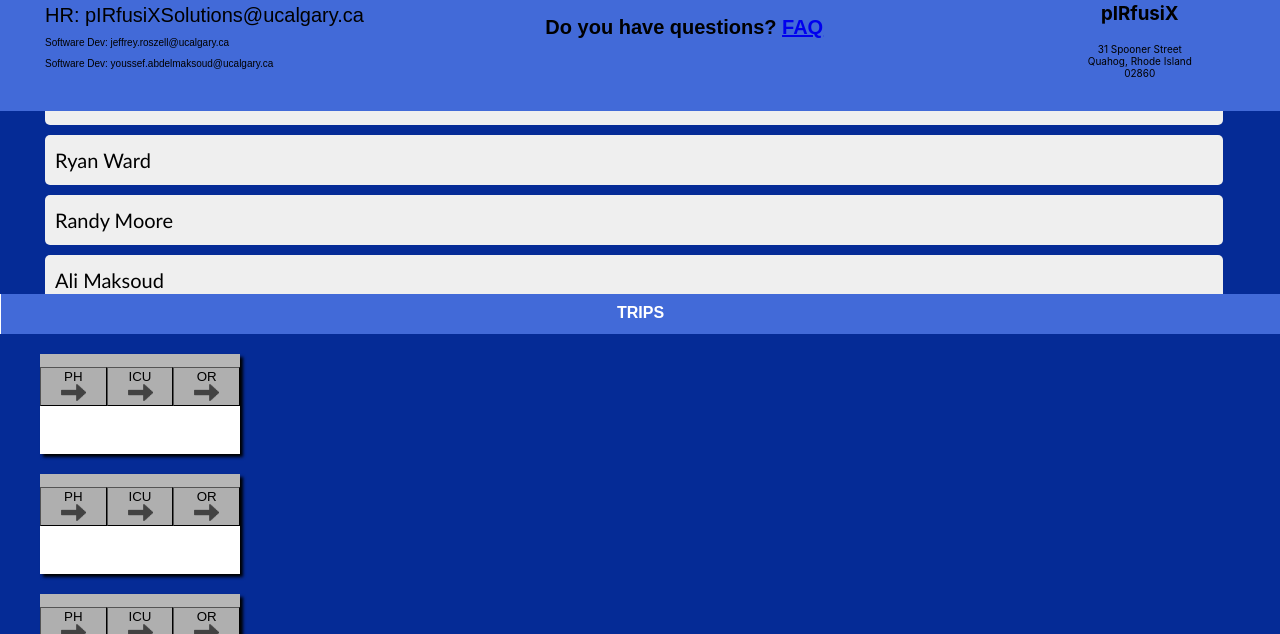
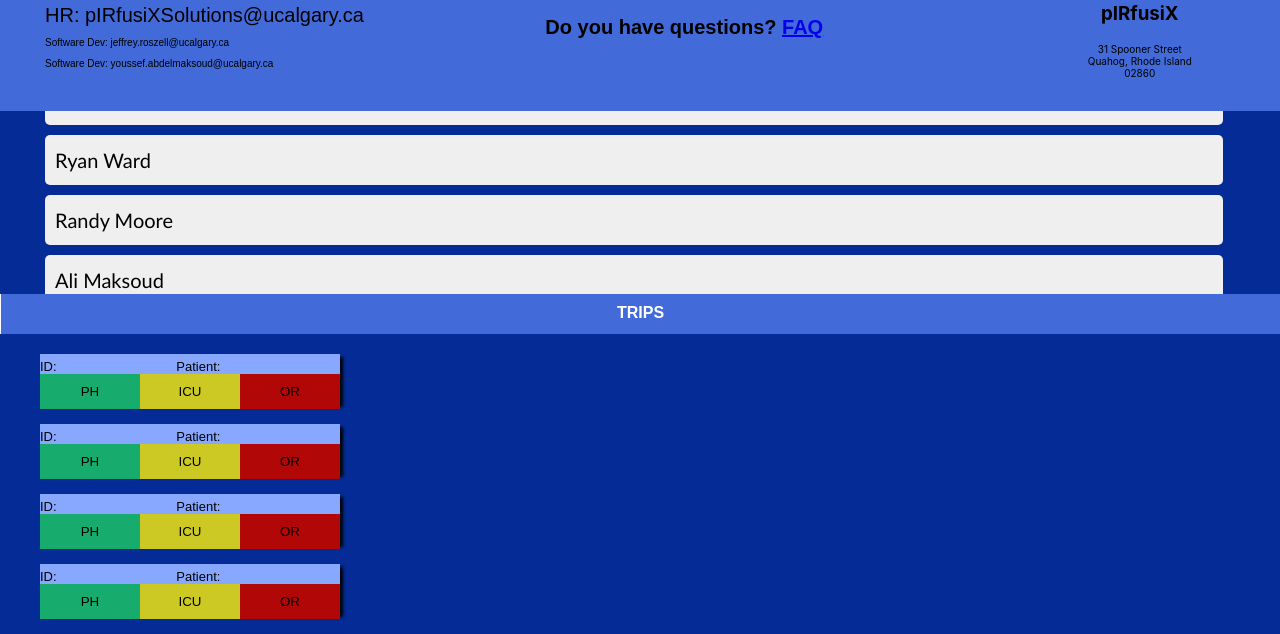
Before and after one commit to YoussefMaksoud/Capstone2022Frontend, a React app: page /logged/home in a window 1280 px wide. Shown: the part 747-1381 px from the top of the page. Built offline with nearby package versions, Linux system fonts and the light colour scheme.

Commit message:
adjusted trip cards, and added endpoint functionality

```diff
--- a/src/Home.js
+++ b/src/Home.js
@@ -73,6 +73,10 @@ class Home extends Component {
     .catch(function (ex) {
         console.log("Response parsing failed, Error: ", ex)
     });;
+  }
+
+  helloAlert(){
+    alert("Hello World")
   }
 
   render(){
--- a/src/HomescreenComp/Card.css
+++ b/src/HomescreenComp/Card.css
@@ -1,98 +1,78 @@
 #card-container{
-    background: linear-gradient(rgb(248, 248, 248), rgb(219, 219, 219)) 100%;
-    width: 200px;
-    height:100px;
+    width: 300px;
+    height: 50px;
     box-shadow: 3px 3px 3px;
     margin-top: 20px;
-    margin-right: 50px;;
+    background-color: red;
     display: flex;
     flex-direction: column;
 }
 
 #trip-identification{
-    background-color: red;
     display: flex;
     flex-direction: row;
+    font-family: Arial, Helvetica, sans-serif;
     flex-grow: 1;
     font-size: small;
 }
 
 #trip-info{
-    background-color: rgb(255, 255, 255);
-    flex-grow: 16;
-}
-
-#identification{
-    background-color: rgb(182, 182, 182);
-    flex-grow: 2;
-    text-align: center;
-    padding-top: 10px;
-}
-
-#the-patient{
-    background-color: rgb(182, 182, 182);
-    flex-grow: 2;
-    text-align: center;
-    padding-top: 10px;
-}
-
-#to-trips{
-    background-color: rgb(185, 32, 32);
-    flex-grow: 1;
-    border-width: 0px;
+    background-color: rgb(136, 167, 255);
+    flex-grow: 4;
     display: flex;
     flex-direction: row;
 }
 
+#identification{
+    background-color: rgb(136, 167, 255);
+    flex-grow: 1;
+    text-align: left;
+    padding-top: 5px;
+}
+
+#the-patient{
+    background-color: rgb(136, 167, 255);
+    flex-grow: 1;
+    text-align: left;
+    padding-top: 5px;
+}
+
 #to-trip1{
-    background-color: #afafaf;
-    transition: ease-in-out 0.7s;
+    background-color: #17ac6e;
     flex-grow: 1;
-    border-width: 1px;
+    height: 35px;
+    width: 100px;
+    border-style: none;
 }
 
 #to-trip2{
-    background-color: #afafaf;
-    transition: ease-in-out 0.7s;
-    flex-grow: 1;
-    border-width: 1px;
+    background-color: #ccc924;
+    height: 35px;
+    width: 100px;
+    border-style: none;
 }
 
 #to-trip3{
-    background-color: #afafaf;
-    transition: ease-in-out 0.7s;
-    flex-grow: 1;
-    border-width: 1px;
+    background-color: #b10707;
+    height: 35px;
+    width: 100px;
+    border-style: none;
 }
 
 #to-trip1:hover{
-    background-color: #424242;
+    background-color: rgb(83, 132, 255);
     transition: ease-in-out 0.7s;
 
 }
 
 #to-trip2:hover{
-    background-color: #424242;
+    background-color: rgb(83, 132, 255);
     transition: ease-in-out 0.7s;
 
 }
 
 #to-trip3:hover{
-    background-color: #424242;
+    background-color: rgb(83, 132, 255);
     transition: ease-in-out 0.7s;
 
 }
-
-#arrival{
-    background-color: rgb(206, 206, 206);
-    padding-left: 12px;
-    font-size: small;
-}
-
-#arrow-logo{
-    width: 25px;
-}
-
-#general-trend{
-    margin-top: 50px;
-}
--- a/src/HomescreenComp/Card.js
+++ b/src/HomescreenComp/Card.js
@@ -15,24 +15,17 @@ class Card extends Component{
         return(
             <div id = "card-container">
                 <div id = "trip-identification">
-                    <div id = "identification">{this.props.id}</div>
-                    <div id = "the-patient">{this.props.patient}</div>
+                    <div id = "identification">ID: {this.props.id}</div>
+                    <div id = "the-patient">Patient: {this.props.patient}</div>
                 </div>
                 <div id = "trip-info">
-                    <div id = "arrival">{this.props.eta}</div>
                     <div id = "phases">
                         <div id = "to-trips">
-                            <button id = "to-trip1" onClick = {this.props.onClick}>
-                                <div className = "phase-label1">PH</div>
-                                <img id = "arrow-logo" src = {arrow}></img>
+                            <button id = "to-trip1" onClick = {this.props.onClick}>PH
                             </button>
-                            <button id = "to-trip2">
-                                <div className = "phase-label2">ICU</div>
-                                <img id = "arrow-logo" src = {arrow}></img>
+                            <button id = "to-trip2" onClick = {this.props.onClick}>ICU
                             </button>
-                            <button id = "to-trip3">
-                                <div className = "phase-label3">OR</div>
-                                <img id = "arrow-logo" src = {arrow}></img>
+                            <button id = "to-trip3" onClick = {this.props.onClick}>OR
                             </button>
                         </div>
                     </div>
--- a/src/HomescreenComp/TripTab.css
+++ b/src/HomescreenComp/TripTab.css
@@ -2,3 +2,18 @@
     display: flex;
     flex-direction: column;
 }
+
+#the-container{
+    display: flex;
+    flex-direction: row;
+}
+
+#all-trips{
+    overflow: auto;
+    flex-grow: 1;
+}
+
+#the-chart{
+    flex-grow: 1;
+    margin-left: 700px;
+}
```
